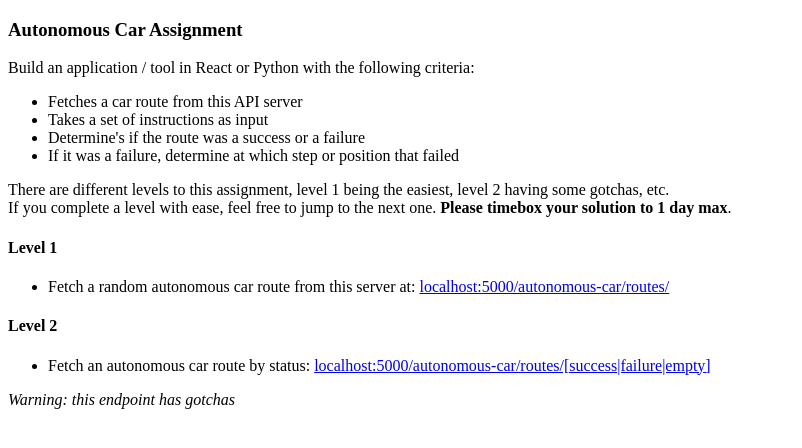
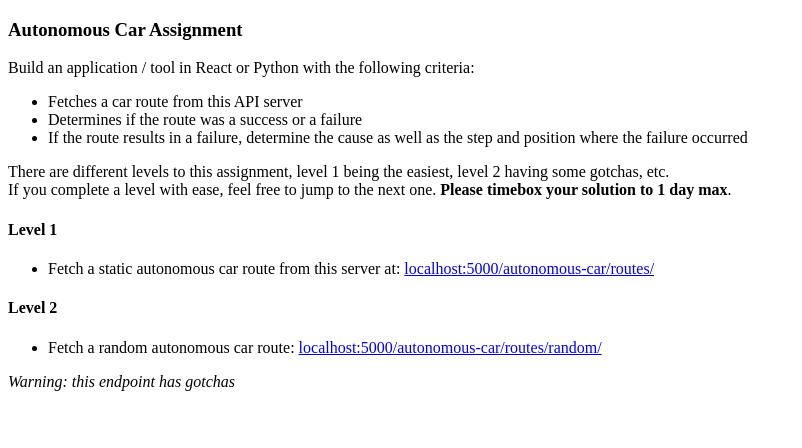
Before and after one commit to Points/interview-test-server, a Flask app: page /autonomous-car/ in a window 1280 px wide. Shown: the top 448 px of the page, without its empty margins (0-802 px from the left). Run offline with Flask 2, Linux system fonts and the light colour scheme.

Commit message:
Fixing car endpoints

```diff
--- a/api/autonomous_car/autonomous_car.py
+++ b/api/autonomous_car/autonomous_car.py
@@ -2,24 +2,14 @@ import json
 import os
 import random
 
-SUCCESS_STATUS = 'SUCCESS'
-FAILURE_STATUS = 'FAILURE'
-EMPTY_STATUS = 'EMPTY'
+DEFAULT_CAR_ROUTE_FILENAME = 'successful_car_route_no_obstacles.json'
 
-STATUS_LIST = [SUCCESS_STATUS, FAILURE_STATUS, EMPTY_STATUS]
-
-CAR_ROUTES = {
-    SUCCESS_STATUS: [
-        'successful_car_route_no_obstacles.json',
-        'successful_car_route_with_obstacles.json',
-    ],
-    FAILURE_STATUS: [
-        'failure_car_route_out_of_bounds.json',
-    ],
-    EMPTY_STATUS: [
-        'empty_car_route.json',
-    ],
-}
+CAR_ROUTE_FILENAMES = [
+    DEFAULT_CAR_ROUTE_FILENAME,
+    'successful_car_route_with_obstacles.json',
+    'failure_car_route_out_of_bounds.json',
+    'empty_car_route.json',
+]
 
 ROUTE_DIRECTORY = os.path.join(os.path.dirname(__file__), 'fixtures')
 
@@ -32,19 +22,7 @@ def _open_config(filename):
     return json_contents
 
 
-def get_car_route(status):
-    route_status = status.upper()
-    try:
-        route_list = CAR_ROUTES[route_status]
-        filename = random.choice(route_list)
-        file_with_path = os.path.join(ROUTE_DIRECTORY, filename)
-        return _open_config(file_with_path)
-    except KeyError:
-        raise KeyError(
-            f'Automated car route with status \'{route_status}\' was not found.'
-        )
-
-
-def get_random_route():
-    random_status = random.choice(STATUS_LIST)
-    return get_car_route(random_status)
+def get_car_route(get_random=False):
+    route_file_name = random.choice(CAR_ROUTE_FILENAMES) if get_random else DEFAULT_CAR_ROUTE_FILENAME
+    file_with_path = os.path.join(ROUTE_DIRECTORY, route_file_name)
+    return _open_config(file_with_path)
--- a/api/autonomous_car/routes.py
+++ b/api/autonomous_car/routes.py
@@ -1,6 +1,3 @@
-from http import HTTPStatus
-
-from flask import abort
 from flask import jsonify
 from flask import render_template
 
@@ -14,16 +11,14 @@ def automated_car_instructions():
 
 
 @app.route('/autonomous-car/routes/')
-def random_automated_car_route():
+def automated_car_route():
     return jsonify({
         'car_route': controllers.get_reliable_car_route()
     })
 
 
-@app.route('/autonomous-car/routes/<string:status>/')
-def automated_car_route(status):
-    if not controllers.is_valid_status(status):
-        abort(HTTPStatus.NOT_FOUND)
+@app.route('/autonomous-car/routes/random/')
+def random_automated_car_route():
     return jsonify({
-        'car_route': controllers.get_unreliable_car_route(status)
+        'car_route': controllers.get_unreliable_car_route()
     })
--- a/api/tax_calculator/routes.py
+++ b/api/tax_calculator/routes.py
@@ -1,8 +1,6 @@
-from flask import jsonify
-from flask import render_template
-
-from api.tax_calculator import controllers
+from flask import jsonify, render_template
 from app import app
+from . import controllers
 
 
 @app.route('/tax-calculator/')
--- a/app.py
+++ b/app.py
@@ -1,10 +1,10 @@
-import flask
-import flask_cors
+from flask import Flask, render_template, jsonify
+from flask_cors import CORS
 
 from api.error_handlers import format_error
 
-app = flask.Flask(__name__)
-flask_cors.CORS(app)
+app = Flask(__name__)
+CORS(app)
 
 
 @app.route('/')
--- a/templates/autonomous-car.html
+++ b/templates/autonomous-car.html
@@ -8,9 +8,8 @@
     <div>Build an application / tool in React or Python with the following criteria:</div>
     <ul>
         <li>Fetches a car route from this API server</li>
-        <li>Takes a set of instructions as input</li>
-        <li>Determine's if the route was a success or a failure</li>
-        <li>If it was a failure, determine at which step or position that failed</li>
+        <li>Determines if the route was a success or a failure</li>
+        <li>If the route results in a failure, determine the cause as well as the step and position where the failure occurred</li>
     </ul>
     <p>
         There are different levels to this assignment, level 1 being the easiest, level 2
@@ -20,15 +19,15 @@
     <h4>Level 1</h4>
     <ul>
         <li>
-            Fetch a random autonomous car route from this server at:
+            Fetch a static autonomous car route from this server at:
             <a href="http://localhost:5000/autonomous-car/routes/">localhost:5000/autonomous-car/routes/</a>
         </li>
     </ul>
     <h4>Level 2</h4>
     <ul>
         <li>
-            Fetch an autonomous car route by status:
-            <a href="http://localhost:5000/autonomous-car/routes/empty">localhost:5000/autonomous-car/routes/[success|failure|empty]</a>
+            Fetch a random autonomous car route:
+            <a href="http://localhost:5000/autonomous-car/routes/random/">localhost:5000/autonomous-car/routes/random/</a>
         </li>
     </ul>
     <div><em>Warning: this endpoint has gotchas</em></div>
--- a/templates/instructions.html
+++ b/templates/instructions.html
@@ -13,10 +13,10 @@
     </p>
     <ol>
         <li>
-            <a href="/tax-calculator">Tax Calculator</a>
+            <a href="/tax-calculator/">Tax Calculator</a>
         </li>
         <li>
-            <a href="/autonomous-car">Automated Car</a>
+            <a href="/autonomous-car/">Automated Car</a>
         </li>
     </ol>
 </body>
```
Also changed, not shown: api/autonomous_car/controllers.py (+4 -8 lines), README.md.
